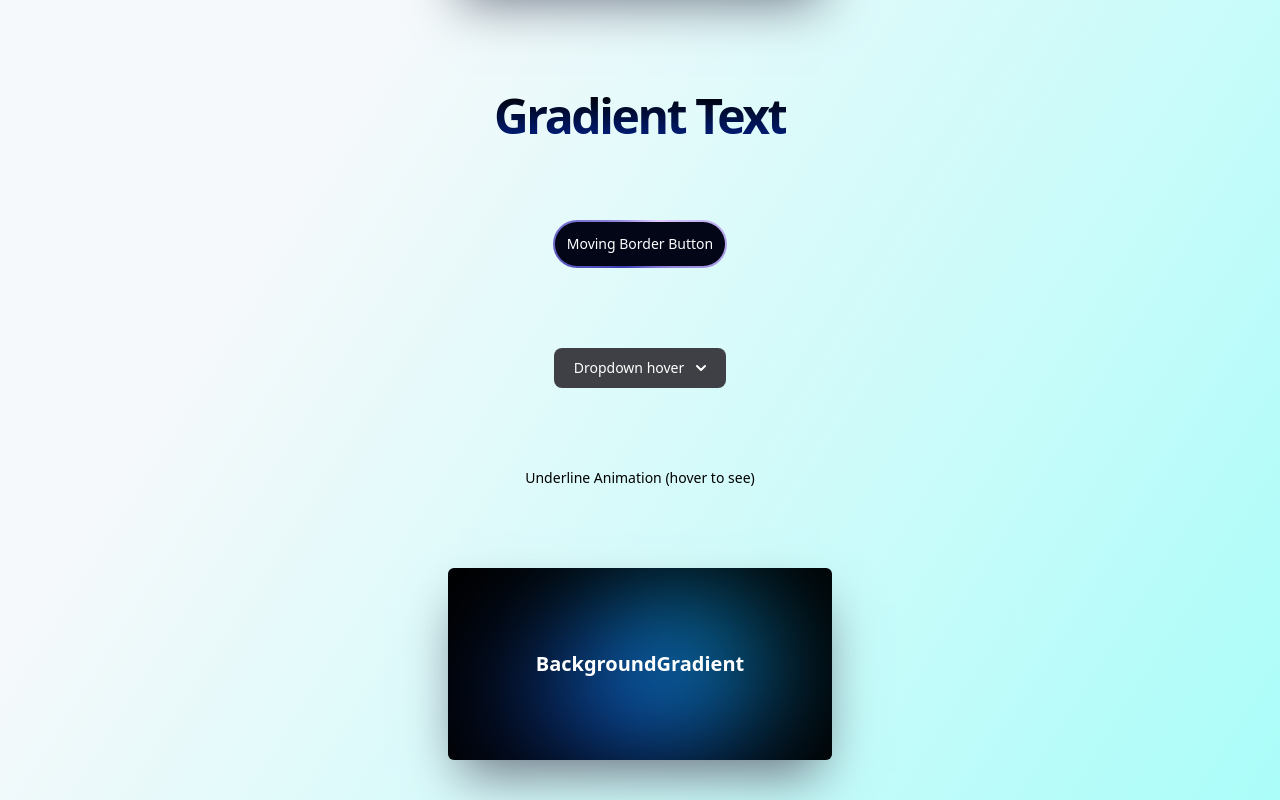
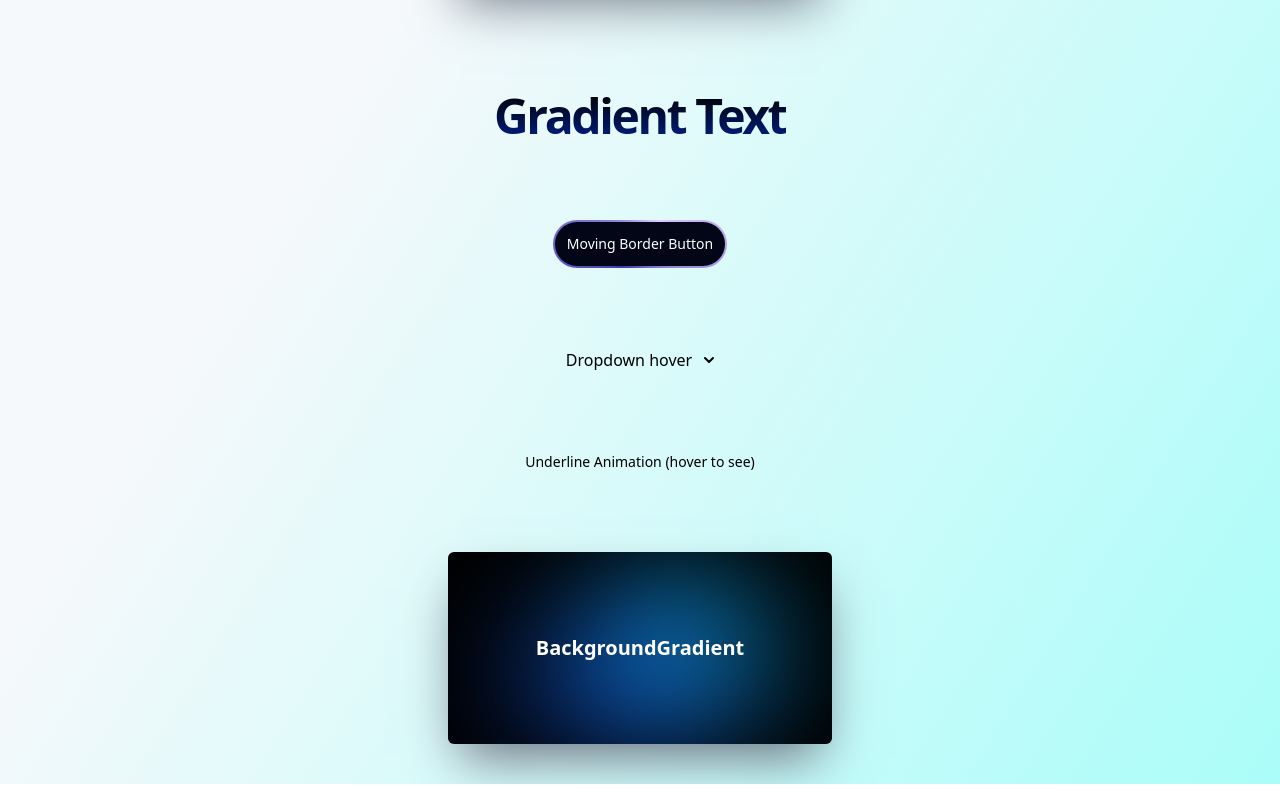
Before and after one commit to ankitku3101/Personal-UI-Library, a Next.js app: page / in a window 1280 px wide. Shown: the part 660-1460 px from the top of the page. Built offline with nearby package versions, Linux system fonts and the light colour scheme.

Commit message:
Modified: HoverDropdown.tsx #2

```diff
--- a/components/HoverDropdown.tsx
+++ b/components/HoverDropdown.tsx
@@ -6,12 +6,18 @@ import Link from 'next/link';
 export function LinkMenu({ href, children }: { href: string; children: ReactNode }) {
   return (
     <Link href={href} className="block px-4 py-2 hover:bg-zinc-900">
-        {children}
+      {children}
     </Link>
   );
 }
 
-export default function HoverDropdown({ children }: { children: ReactNode }) {
+export default function HoverDropdown({
+  children,
+  title = 'Dropdown hover',
+}: {
+  children: ReactNode;
+  title?: string;
+}) {
   const [isOpen, setIsOpen] = useState(false);
 
   return (
@@ -19,10 +25,10 @@ export default function HoverDropdown({ children }: { children: ReactNode }) {
       <button
         onMouseEnter={() => setIsOpen(true)}
         onMouseLeave={() => setIsOpen(false)}
-        className="text-white bg-zinc-700 hover:bg-zinc-800 focus:ring-4 focus:outline-none focus:ring-zinc-300 font-medium rounded-lg text-sm px-5 py-2.5 text-center inline-flex items-center"
+        className="text-inherit focus:ring-4 focus:outline-none focus:ring-zinc-300 inline-flex items-center"
         type="button"
       >
-        Dropdown hover
+        {title}
         <svg
           className="w-2.5 h-2.5 ml-3"
           aria-hidden="true"
@@ -46,7 +52,8 @@ export default function HoverDropdown({ children }: { children: ReactNode }) {
         onMouseLeave={() => setIsOpen(false)}
         className={`${
           isOpen ? 'block' : 'hidden'
-        } absolute z-10 divide-y divide-gray-100 shadow w-full bg-zinc-900 rounded-md bg-clip-padding backdrop-filter backdrop-blur-xl bg-opacity-45`}
+        } absolute z-10 divide-y divide-gray-100 shadow bg-zinc-900 rounded-md bg-clip-padding backdrop-filter backdrop-blur-xl bg-opacity-45 min-w-0`}
+        style={{ left: '50%', transform: 'translateX(-50%)' }}
       >
         <ul className="py-2 text-sm text-white">{children}</ul>
       </div>
```
